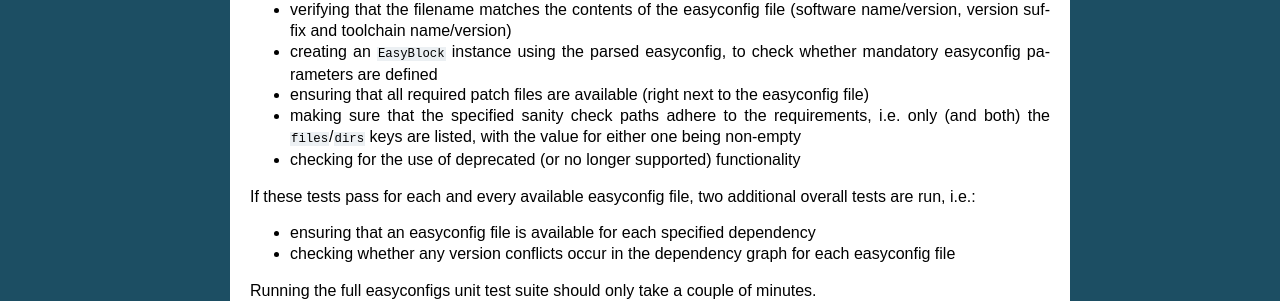
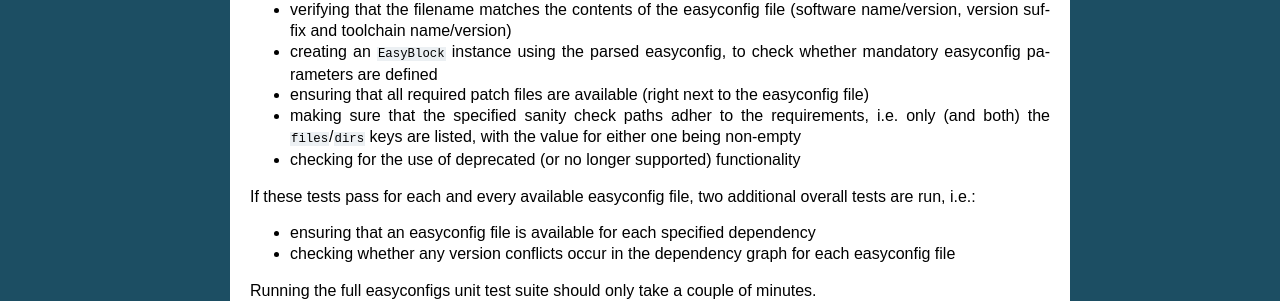
Before and after one commit to easybuilders/easybuild, a Sphinx documentation site: the page built from docs/Unit-tests.rst, in a window 1280 px wide and 900 px high, scrolled down 1157 px. Shown: the part 153-454 px from the top of the window. Built offline with Sphinx 7.4.7, drawn with Linux system fonts in a browser that asks for light colours.

Commit message:
Revert "fix typos highlighted by @verdurin"
This reverts commit 614514d3a561d60a62d1dabacaf4bf9a397d9d9e.

```diff
--- a/docs/Contributing.rst
+++ b/docs/Contributing.rst
@@ -611,7 +611,7 @@
 
 For easyconfig contributions, an accompanying **test report must be submitted** to confirm that the touched easyconfig files (still) work as expected.
 
-We recommend that you submit a test report for your own easyconfig pull requests.
+We recommended that you submit a test report for your own easyconfig pull requests.
 Other people can also submit test reports to confirm that your contribution works as expected on their system(s).
 
 With EasyBuild being properly configured (see :ref:`github_configuration`), this should be as simple as running ``eb --from-pr <PR#> --upload-test-report --force --robot``.
--- a/docs/Unit-tests.rst
+++ b/docs/Unit-tests.rst
@@ -72,7 +72,7 @@
 * creating an ``EasyBlock`` instance using the parsed easyconfig, to check whether mandatory easyconfig parameters
   are defined
 * ensuring that all required patch files are available (right next to the easyconfig file)
-* making sure that the specified sanity check paths adhere to the requirements, i.e. only (and both) the ``files``/``dirs``
+* making sure that the specified sanity check paths adher to the requirements, i.e. only (and both) the ``files``/``dirs``
   keys are listed, with the value for either one being non-empty
 * checking for the use of deprecated (or no longer supported) functionality
 
--- a/docs/index.rst
+++ b/docs/index.rst
@@ -115,7 +115,7 @@
 * Search for information in the `archives`_ of the easybuild@lists.ugent.be mailing list or `subscribe`_ to post a question.
 * Did you try ``eb --help``?
 * Ask a question in the `#easybuild IRC channel`_ on the Freenode network
-* Consider participating in an EasyBuild `conference call <https://github.com/easybuilders/easybuild/wiki/Conference-calls>`_
+* Consider participating to an EasyBuild `conference call <https://github.com/easybuilders/easybuild/wiki/Conference-calls>`_
 * Report issues with EasyBuild framework in our `framework ticket tracker`_.
 * Report issues with EasyBuild easyblocks in our `easyblocks ticket tracker`_.
 * Report issues with EasyBuild easyconfigs in our `easyconfigs ticket tracker`_.
```
